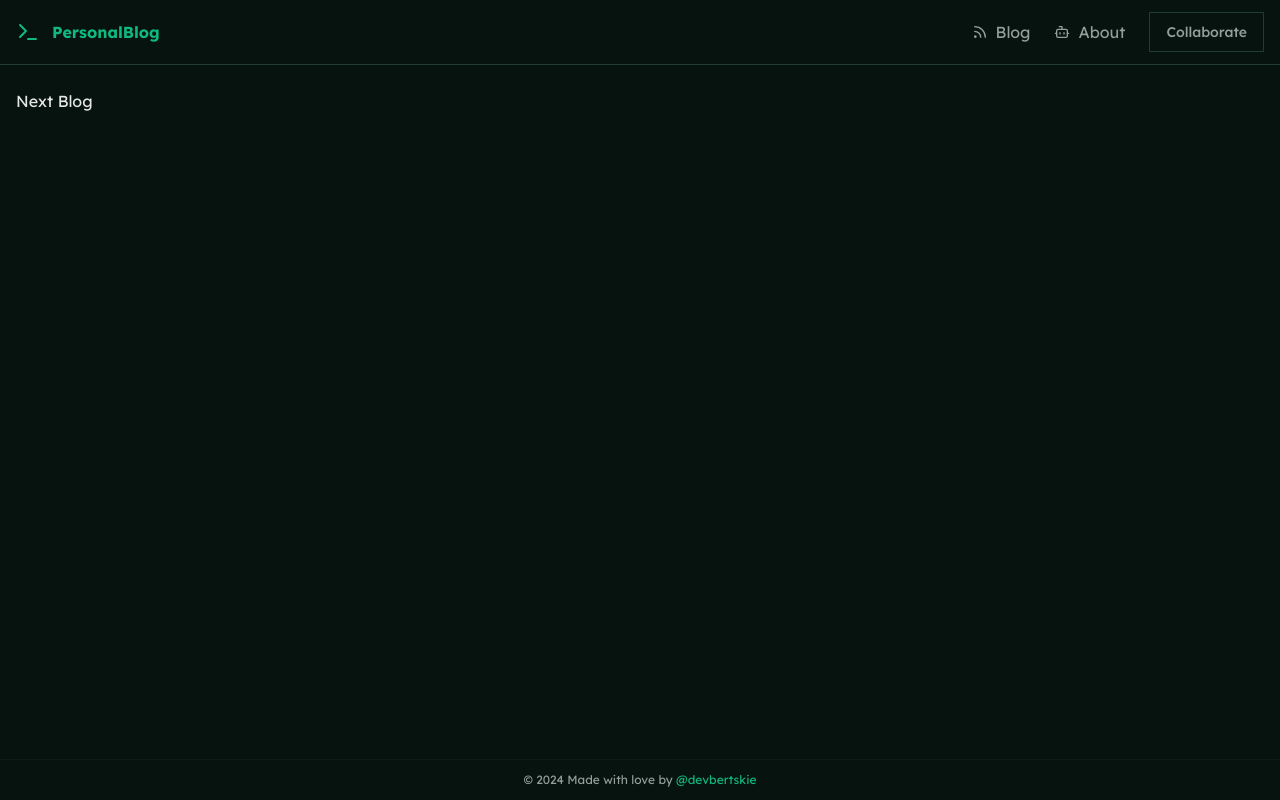
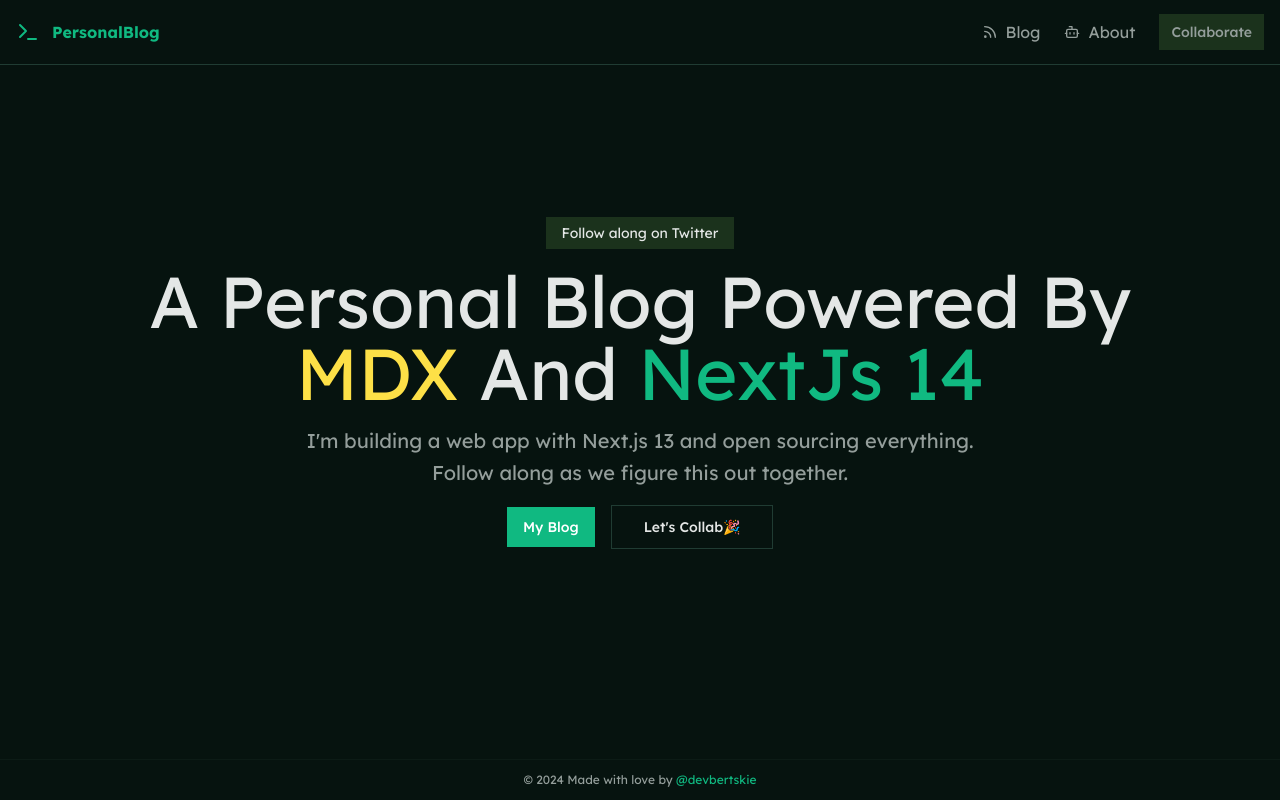
Before and after one commit to Zezliz/Blog, a Next.js app: page / in a window 1280 px wide. Built offline with nearby package versions, Linux system fonts and the light colour scheme.

Commit message:
feat: add hero section

```diff
--- /dev/null
+++ b/src/app/about/page.tsx
@@ -0,0 +1,5 @@
+import React from "react";
+
+export default function AboutPage() {
+  return <div>AboutPage</div>;
+}
--- /dev/null
+++ b/src/app/blog/page.tsx
@@ -0,0 +1,5 @@
+import React from "react";
+
+export default function BlogPage() {
+  return <div>BlogPage</div>;
+}
--- /dev/null
+++ b/src/app/collab/page.tsx
@@ -0,0 +1,5 @@
+import React from "react";
+
+export default function CollabPage() {
+  return <div>CollabPage</div>;
+}
--- a/src/app/page.tsx
+++ b/src/app/page.tsx
@@ -1,3 +1,41 @@
+import { buttonVariants } from "@/components/ui/button";
+import { siteConfig } from "@/config/site";
+import { cn } from "@/lib/utils";
+import Link from "next/link";
+
 export default function Home() {
-  return <h1>Next Blog</h1>;
+  return (
+    <section className="space-y-6 pb-8 md:pb-12 md:pt-10 lg:py-32">
+      <div className="container flex max-w-5xl flex-col items-center gap-4 text-center">
+        <Link
+          href={siteConfig.social.twitter}
+          className="bg-muted px-4 py-1.5 text-sm font-normal transition-colors hover:text-primary"
+        >
+          Follow along on Twitter
+        </Link>
+        <h1 className="text-3xl capitalize sm:text-5xl md:text-6xl lg:text-7xl">
+          A personal Blog powered by{" "}
+          <span className="text-yellow-300">MDX</span> and{" "}
+          <span className="text-primary">NextJs 14</span>
+        </h1>
+        <p className="max-w-2xl leading-normal text-muted-foreground sm:text-xl sm:leading-8">
+          {siteConfig.description}
+        </p>
+        <div className="space-x-4">
+          <Link
+            href="/blog"
+            className={cn(buttonVariants({ size: "default" }))}
+          >
+            My Blog
+          </Link>
+          <Link
+            href="/collab"
+            className={cn(buttonVariants({ variant: "outline", size: "lg" }))}
+          >
+            Let&apos;s Collab🎉
+          </Link>
+        </div>
+      </div>
+    </section>
+  );
 }
--- a/src/components/site-header.tsx
+++ b/src/components/site-header.tsx
@@ -21,8 +21,8 @@
           <Link
             href="/"
             className={cn(
-              buttonVariants({ variant: "outline" }),
-              "text-muted-foreground hover:text-primary transition-colors"
+              buttonVariants({ variant: "default", size: "sm" }),
+              "text-muted-foreground bg-muted hover:bg-muted/80 hover:text-primary"
             )}
           >
             Collaborate
--- a/src/config/site.ts
+++ b/src/config/site.ts
@@ -1,6 +1,7 @@
 export const siteConfig = {
   name: "PersonalBlog",
-  description: "Personal Blog powered by MDX and NextJs",
+  description:
+    "I'm building a web app with Next.js 13 and open sourcing everything. Follow along as we figure this out together.",
   author: "devbertskie",
   image: "",
   social: {
```
